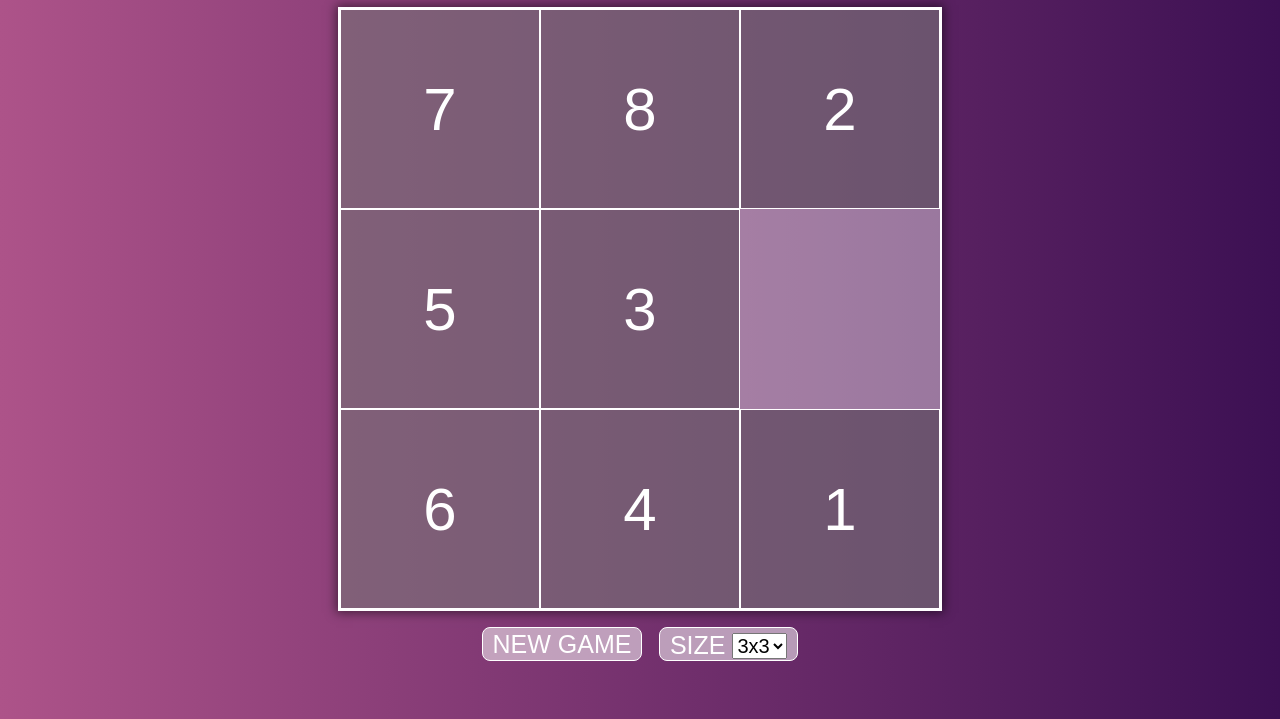
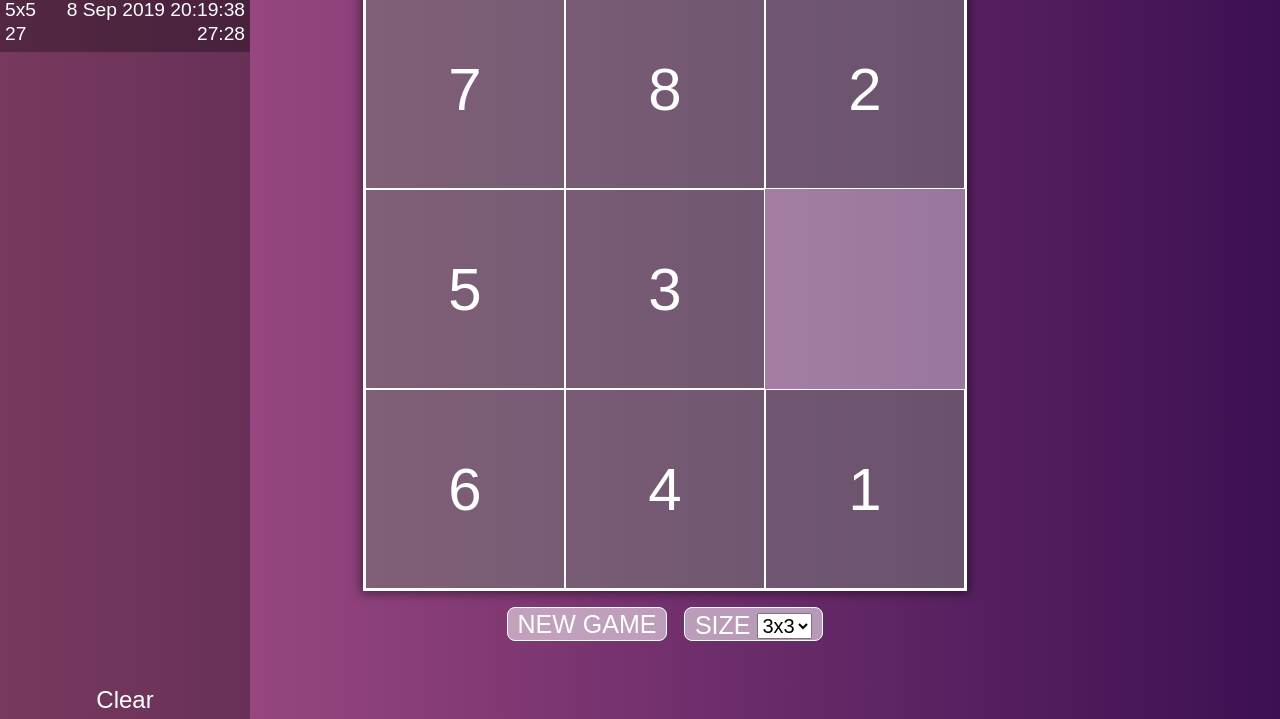
Before and after one commit to diogoperes/sliding-puzzle, a website built with webpack: page src/index.html in a window 1280 px wide. Shown: the part 81-800 px from the top of the page. Built offline with nearby package versions, Linux system fonts and the light colour scheme.

Commit message:
history element created

```diff
--- a/src/index.html
+++ b/src/index.html
@@ -7,17 +7,24 @@
   <title>Sliding Puzzle</title>
 </head>
 <body>
+  <div class="main-container">
+    <div class="history-container">
+      <h2 class="history-title">HISTORY</h2>
+      <div id="historyItems"></div>
+      <button id="clearHistory">Clear</button>
+    </div>
+    <div class="game-container">
       <div class="game-data">
         <div class="movements">
           <h2 class="name">Moves: </h2>
-      <h1 id="movements" class="value">0</h1>
+          <h2 id="movements" class="value">0</h2>
         </div>
         <div class="timer">
           <h2 class="name">Time: </h2>
-      <h1 id="timer" class="value">00:00</h1>
+          <h2 id="timer" class="value">00:00</h2>
         </div>
       </div>
-  <div class="game-container">
+      <div class="game">
         <div id="board">
 
         </div>
@@ -34,5 +41,12 @@
           </select>
         </div>
       </div>
+    </div>
+    <div class="right-padding">
+
+    </div>
+
+  </div>
+
 </body>
 </html>
--- a/src/scripts/index.js
+++ b/src/scripts/index.js
@@ -25,12 +25,21 @@ $(document).ready(function(){
   let timer;
   let hasWin = false;
 
-  let image1= "https://tinyurl.com/ydex5sr4";
-  let image2= "https://tinyurl.com/https-puzzlepics2";
+  let history = [
+    {
+      puzzleType: '5x5',
+      timestamp: Date.now(),
+      moves: '27',
+      time: '27:28'
+    }
+  ];
+
+  let image1 = "https://tinyurl.com/ydex5sr4";
+  let image2 = "https://tinyurl.com/https-puzzlepics2";
   let image3 = "https://tinyurl.com/https-puzzlepics3";
-  let image4= "https://tinyurl.com/https-puzzlepics4";
-  let image5= "https://tinyurl.com/https-puzzlepics5";
-  let image6= "https://tinyurl.com/https-puzzlepics6";
+  let image4 = "https://tinyurl.com/https-puzzlepics4";
+  let image5 = "https://tinyurl.com/https-puzzlepics5";
+  let image6 = "https://tinyurl.com/https-puzzlepics6";
   let image7= "https://tinyurl.com/https-puzzlepics7";
   let image8= "https://tinyurl.com/https-puzzlepics8";
   let image9= "https://tinyurl.com/https-puzzlepics9";
@@ -339,7 +348,7 @@ $(document).ready(function(){
     let size = 600;
     let screenWidth = $(window).width();
 
-    if(screenWidth < 600) {
+    if(screenWidth < 620) {
       size = screenWidth - 20;
     }
 
@@ -467,6 +476,7 @@ $(document).ready(function(){
     quickShuffle();
     // shuffle();
     setBoard();
+    drawHistory();
     // startTimer();
     if(timer !== undefined) {
       clearInterval(timer);
@@ -486,4 +496,38 @@ $(document).ready(function(){
     // }
   }
 
+  function drawHistory() {
+    let historyEl = document.getElementById('historyItems');
+    console.log('history', history);
+    history.forEach(function(element) {
+      let div = document.createElement('div');
+      div.setAttribute('class', 'history-item');
+      div.innerHTML = `
+          <div class="container">
+            <div class="left">${element.puzzleType}</div>
+            <div class="right">${timeConverter(element.timestamp)}</div>
+          </div>
+          <div class="container">
+            <div class="left">${element.moves}</div>
+            <div class="right">${element.time}</div>
+          </div>
+      `;
+      historyEl.appendChild(div);
+    });
+
+  }
+
+  function timeConverter(timestamp){
+    let a = new Date(timestamp);
+    let months = ['Jan','Feb','Mar','Apr','May','Jun','Jul','Aug','Sep','Oct','Nov','Dec'];
+    let year = a.getFullYear();
+    let month = months[a.getMonth()];
+    let date = a.getDate();
+    let hour = a.getHours();
+    let min = a.getMinutes() < 10 ? '0' + a.getMinutes() : a.getMinutes();
+    let sec = a.getSeconds() < 10 ? '0' + a.getSeconds() : a.getSeconds();
+    let time = date + ' ' + month + ' ' + year + ' ' + hour + ':' + min + ':' + sec ;
+    return time;
+  }
+
 });
--- a/src/styles/index.scss
+++ b/src/styles/index.scss
@@ -1,7 +1,8 @@
 $body-color: linear-gradient(to right, #ad5389, #3c1053);
 
-html {
+html, body {
   height: 100%;
+  margin: 0;
 }
 
 body {
@@ -10,12 +11,93 @@ body {
   font-family: Arial, Helvetica, sans-serif;
 }
 
-.title {
-  text-align: center;
+.main-container {
+  height: 100%;
+  width: 100%;
+  display: flex;
 }
 
 .game-container {
+  flex: 2;
+  z-index: 1;
+  padding: 0 8px;
+}
 
+.right-padding {
+  flex: 1;
+  max-width: 250px;
+  height: 100%;
+}
+
+.history-container {
+  left: 0;
+  margin-right: 50px;
+  width: 250px;
+  height: 100%;
+  background: #0000004f;
+  flex-shrink: 0;
+  z-index: 2;
+  transform: translateX(0);
+  transition: transform 0.5s ease-in-out;
+  text-align: center;
+  display: flex;
+  flex-direction: column;
+
+  #historyItems {
+    flex: 1 100%;
+  }
+
+  .history-item {
+    padding: 5px;
+    margin: 5px 0;
+    font-size: 1.2em;
+    color: #ffffff;
+    background: #0000004f;
+
+    .container {
+      display: flex;
+      justify-content: space-between;
+      margin: 2px 0;
+
+      .left {
+        display: inline-block;
+      }
+      .right {
+        display: inline-block;
+      }
+    }
+  }
+
+  #clearHistory {
+    background:none;
+    border:none;
+    margin:0;
+    padding:0;
+    cursor: pointer;
+    color: #ffffff;
+    font-size: 1.5em;
+    margin: 5px 0;
+  }
+
+}
+
+.history-title {
+  text-align: center;
+  color: #ffffff;
+}
+
+@media only screen and (max-width: 950px) {
+  .history-container {
+    position: absolute;
+    transform: translateX(-100%);
+  }
+  .right-padding {
+    display: none;
+  }
+}
+
+.title {
+  text-align: center;
 }
 
 .game-data {
@@ -134,12 +216,12 @@ body {
 @media only screen and (max-width: 500px) {
   .game-data {
     h1 {
-      font-size: 16px;
+      font-size: 26px;
     }
   }
 
   .square-number {
-    font-size: 20px;
+    font-size: 30px;
   }
 
   .game-buttons {
```
Also changed, not shown: build/bundle.css (deleted), build/index.html (deleted), build/public/icon.png (deleted), 5 other files. Lines whose indentation alone changed are shown as unchanged.
